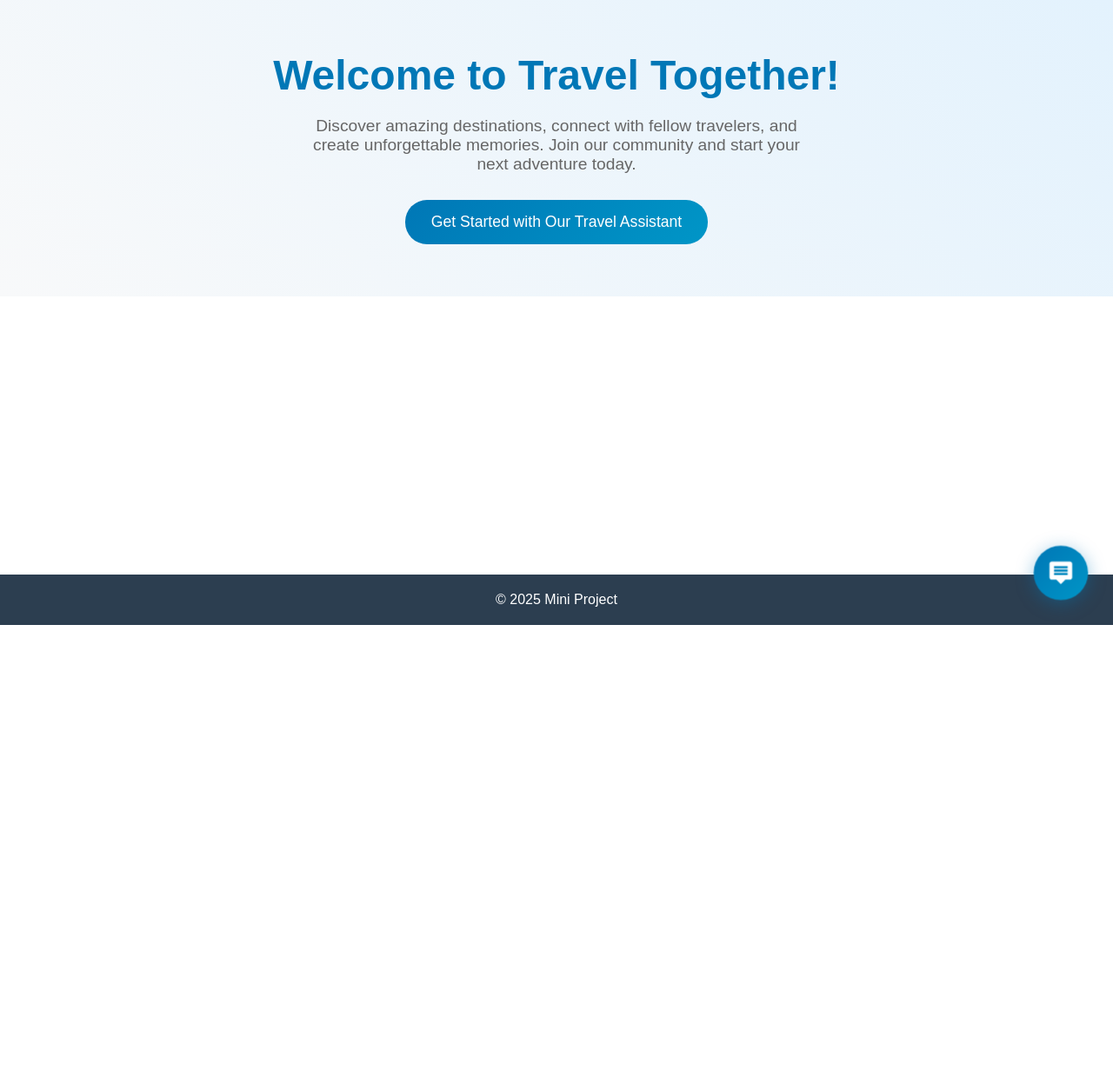
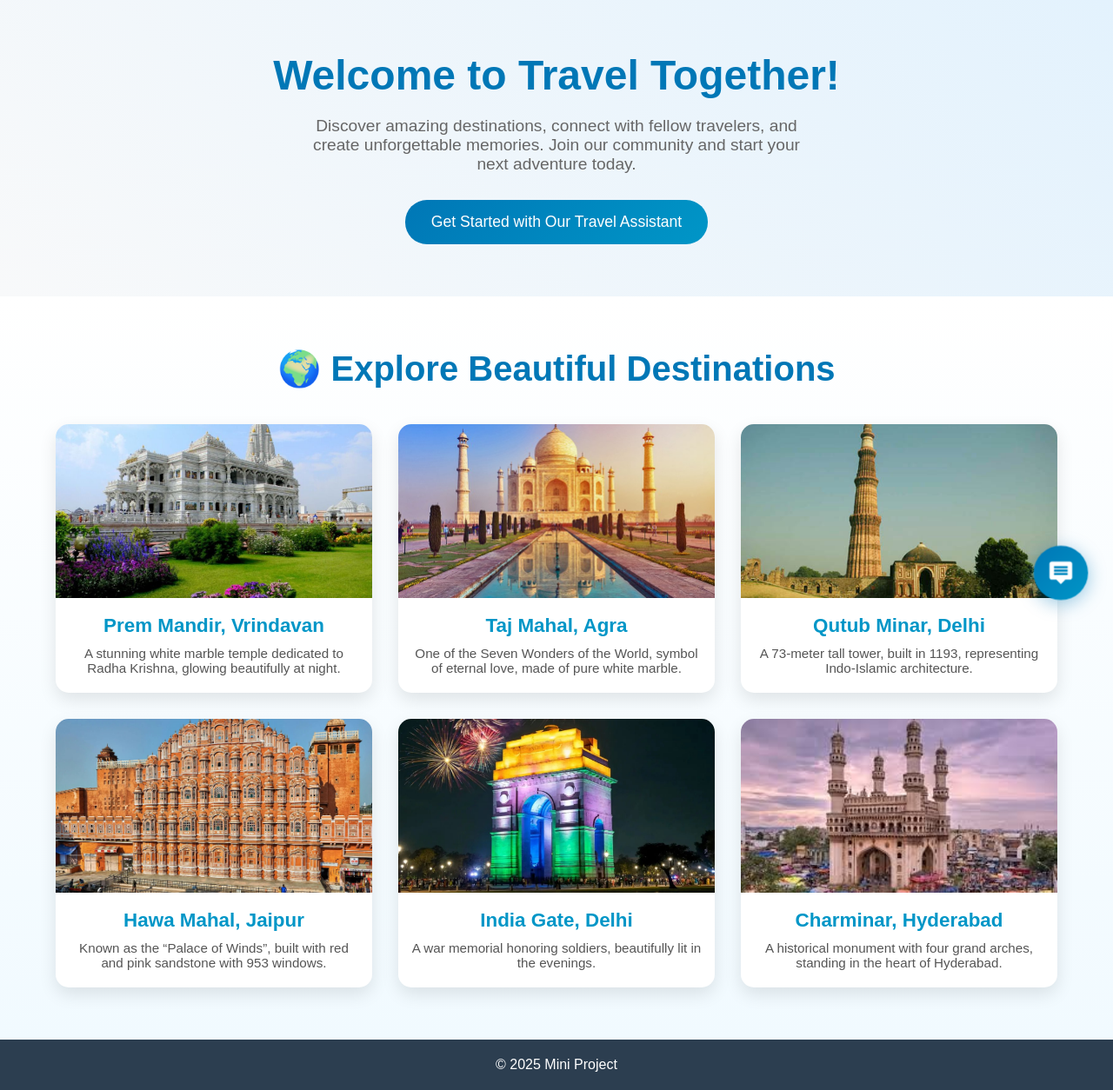
Before and after one commit to Dev-saxena11/mini_project, a Flask app: page / in a window 1280 px wide. Shown: the part 81-1335 px from the top of the page at 87% size. Before the commit the page ends 800 px from the top, so only its background shows below. Run offline with Flask 3, Linux system fonts and the light colour scheme.

Commit message:
added images

```diff
--- a/static/style.css
+++ b/static/style.css
@@ -368,3 +368,54 @@
                 right: 20px;
             }
         }
+ /* Places Section */
+.places-section {
+    padding: 60px 5%;
+    text-align: center;
+    background: linear-gradient(180deg, #ffffff, #f1faff);
+}
+
+.places-section h2 {
+    font-size: 2.5rem;
+    margin-bottom: 40px;
+    color: #0077b6;
+    animation: fadeInUp 1s ease-out;
+}
+
+.places-grid {
+    display: grid;
+    grid-template-columns: repeat(auto-fit, minmax(280px, 1fr));
+    gap: 30px;
+}
+
+.place-card {
+    background: white;
+    border-radius: 15px;
+    overflow: hidden;
+    box-shadow: 0 8px 20px rgba(0,0,0,0.1);
+    transition: transform 0.3s ease, box-shadow 0.3s ease;
+    animation: fadeInUp 1s ease-out;
+}
+
+.place-card img {
+    width: 100%;
+    height: 200px;
+    object-fit: cover;
+}
+
+.place-card h3 {
+    margin: 15px 0 10px;
+    font-size: 1.4rem;
+    color: #0096c7;
+}
+
+.place-card p {
+    padding: 0 15px 20px;
+    font-size: 0.95rem;
+    color: #555;
+}
+
+.place-card:hover {
+    transform: translateY(-8px);
+    box-shadow: 0 12px 30px rgba(0, 119, 182, 0.2);
+}
--- a/templates/home.html
+++ b/templates/home.html
@@ -38,6 +38,43 @@
             <button class="cta-button" onclick="openChatbot()">Get Started with Our Travel Assistant</button>
         </section>
     </main>
+
+    <section class="places-section">
+    <h2>🌍 Explore Beautiful Destinations</h2>
+    <div class="places-grid">
+        <div class="place-card">
+            <img src="/static/images/temple.jpg" alt="Prem Mandir, Vrindavan">
+            <h3>Prem Mandir, Vrindavan</h3>
+            <p>A stunning white marble temple dedicated to Radha Krishna, glowing beautifully at night.</p>
+        </div>
+        <div class="place-card">
+            <img src="/static/images/tajmahal.jpg" alt="Taj Mahal">
+            <h3>Taj Mahal, Agra</h3>
+            <p>One of the Seven Wonders of the World, symbol of eternal love, made of pure white marble.</p>
+        </div>
+        <div class="place-card">
+            <img src="/static/images/qutub.jpg" alt="Qutub Minar">
+            <h3>Qutub Minar, Delhi</h3>
+            <p>A 73-meter tall tower, built in 1193, representing Indo-Islamic architecture.</p>
+        </div>
+        <div class="place-card">
+            <img src="/static/images/hawa.jpg" alt="Hawa Mahal">
+            <h3>Hawa Mahal, Jaipur</h3>
+            <p>Known as the “Palace of Winds”, built with red and pink sandstone with 953 windows.</p>
+        </div>
+        <div class="place-card">
+            <img src="/static/images/india-gate.jpg" alt="India Gate">
+            <h3>India Gate, Delhi</h3>
+            <p>A war memorial honoring soldiers, beautifully lit in the evenings.</p>
+        </div>
+        <div class="place-card">
+            <img src="/static/images/charminar.jpg" alt="Charminar">
+            <h3>Charminar, Hyderabad</h3>
+            <p>A historical monument with four grand arches, standing in the heart of Hyderabad.</p>
+        </div>
+
+    </section>
+
 
     <!-- Chatbot Toggle Button -->
     <button class="chatbot-toggle" id="chatbot-toggle" onclick="toggleChatbot()">
```
Also changed, not shown: static/images/charminar.jpg (added), static/images/hawa.jpg (added), static/images/india-gate.jpg (added), static/images/qutub.jpg (added), static/images/tajmahal.jpg (added), static/images/temple.jpg (added).
